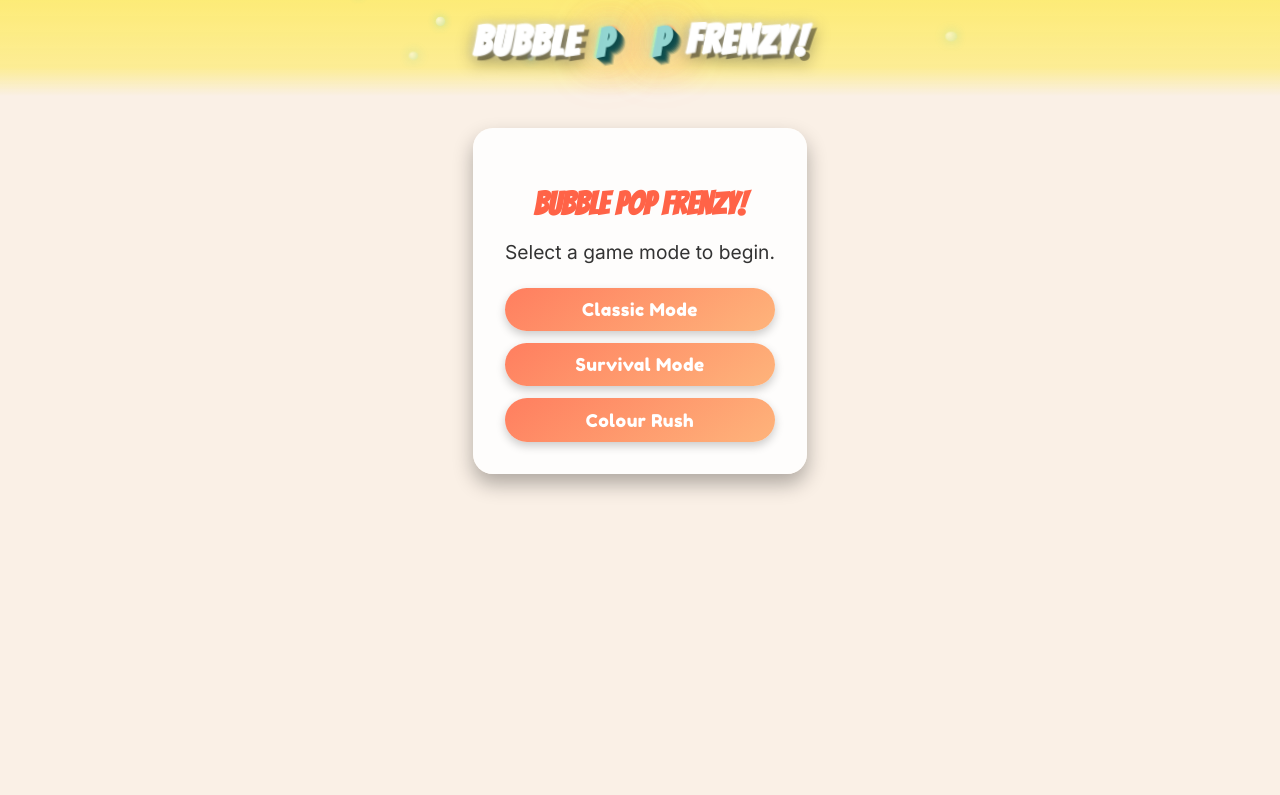
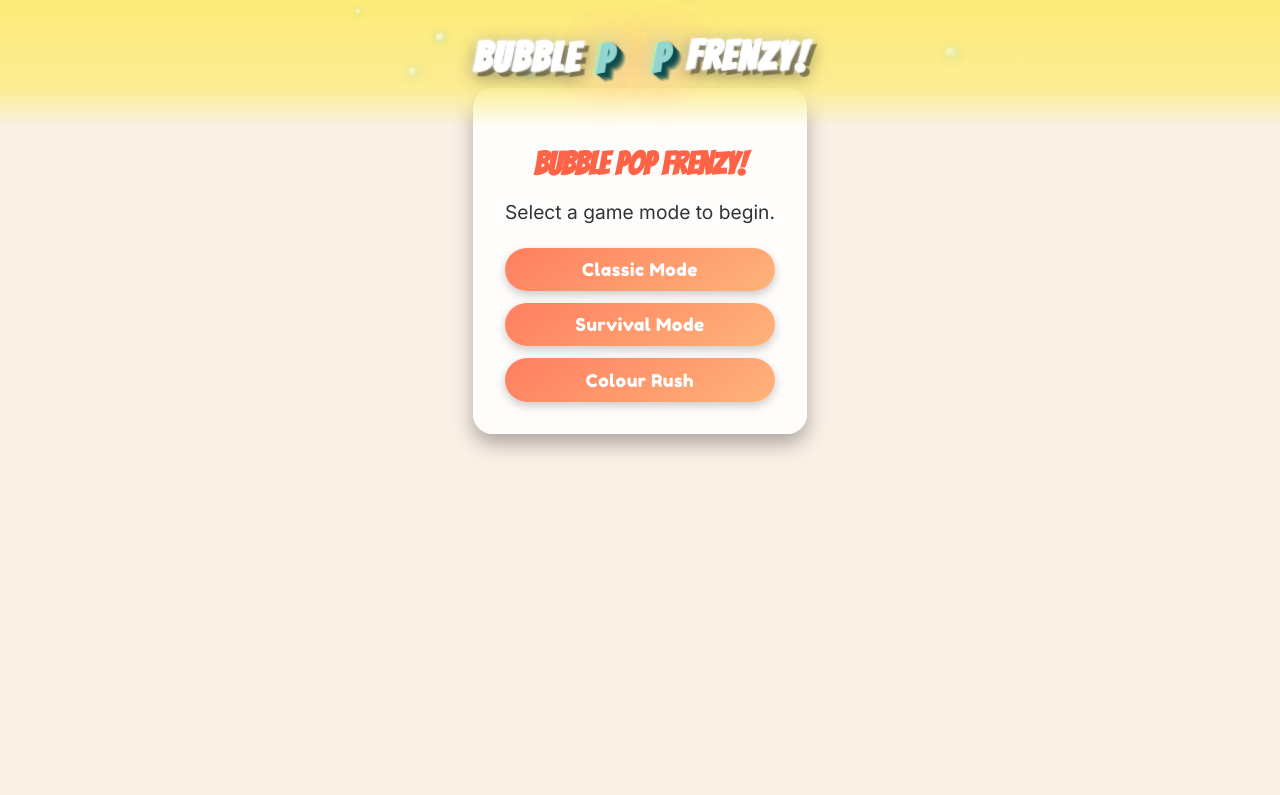
Before and after one commit to aisheikh1/Bubble_Pop_Frenzy, a website built with Vite: page index.html in a window 1280 px wide. Built offline with nearby package versions, Linux system fonts and the light colour scheme.

Commit message:
reducing padding further

```diff
--- a/index.html
+++ b/index.html
@@ -43,7 +43,7 @@
       top: 0;
       left: 0;
       width: 100%;
-      height: 12vh; /*reduce from 20vh*/
+      height: 16vh; /*reduce from 20vh*/
       display: flex;
       justify-content: center;
       align-items: center;
@@ -59,7 +59,7 @@
 
     /* Adjust body to account for fixed title container */
     body {
-      padding-top: 10vh; /*reduced from 20*/
+      padding-top: 5vh; /*reduced from 20*/
     }
 
     /* Ensure game container doesn't overlap with title */
```
